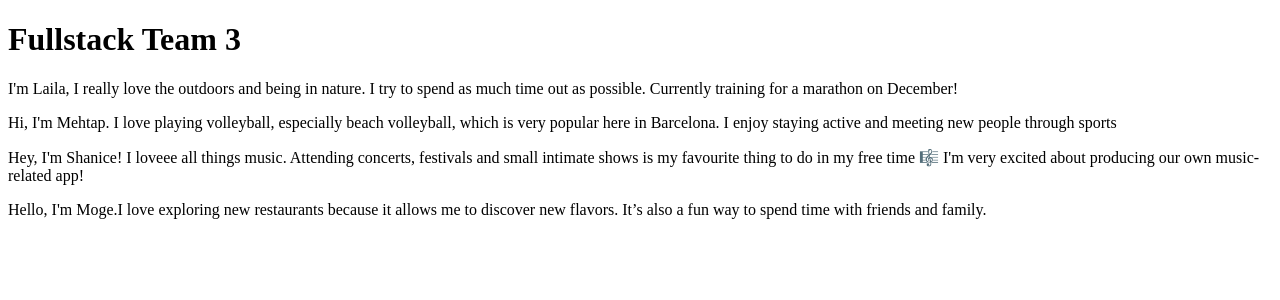
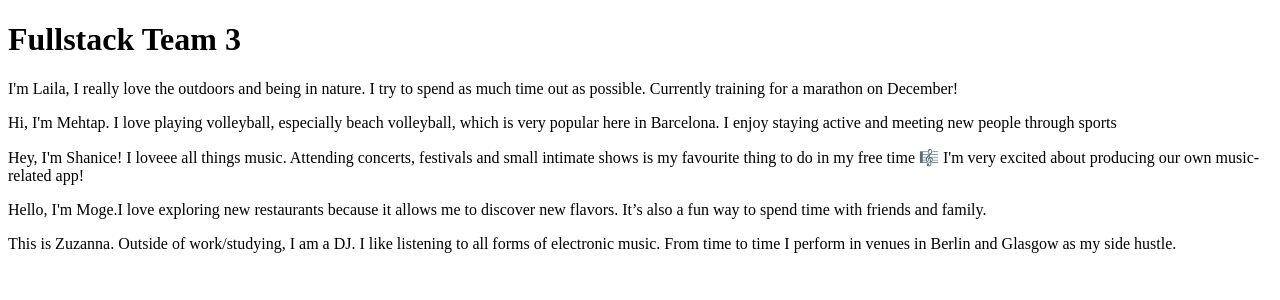
Before and after one commit to morgharrisx/fullstack-3, a React (Create React App) app in the folder frontend/: page / in a window 1280 px wide. Shown: the top 300 px of the page. Built offline with nearby package versions, Linux system fonts and the light colour scheme.

Commit message:
Part 3 of the assignment

```diff
--- a/frontend/src/App.js
+++ b/frontend/src/App.js
@@ -8,7 +8,7 @@ function App() {
       <p>Hi, I'm Mehtap. I love playing volleyball, especially beach volleyball, which is very popular here in Barcelona. I enjoy staying active and meeting new people through sports </p>
       <p>Hey, I'm Shanice! I loveee all things music. Attending concerts, festivals and small intimate shows is my favourite thing to do in my free time 🎼 I'm very excited about producing our own music-related app!</p>
       <p>Hello, I'm Moge.I love exploring new restaurants because it allows me to discover new flavors. It’s also a fun way to spend time with friends and family.</p>
-
+      <p>This is Zuzanna. Outside of work/studying, I am a DJ. I like listening to all forms of electronic music. From time to time I perform in venues in Berlin and Glasgow as my side hustle. </p>
     </div>
   );
 }
```
